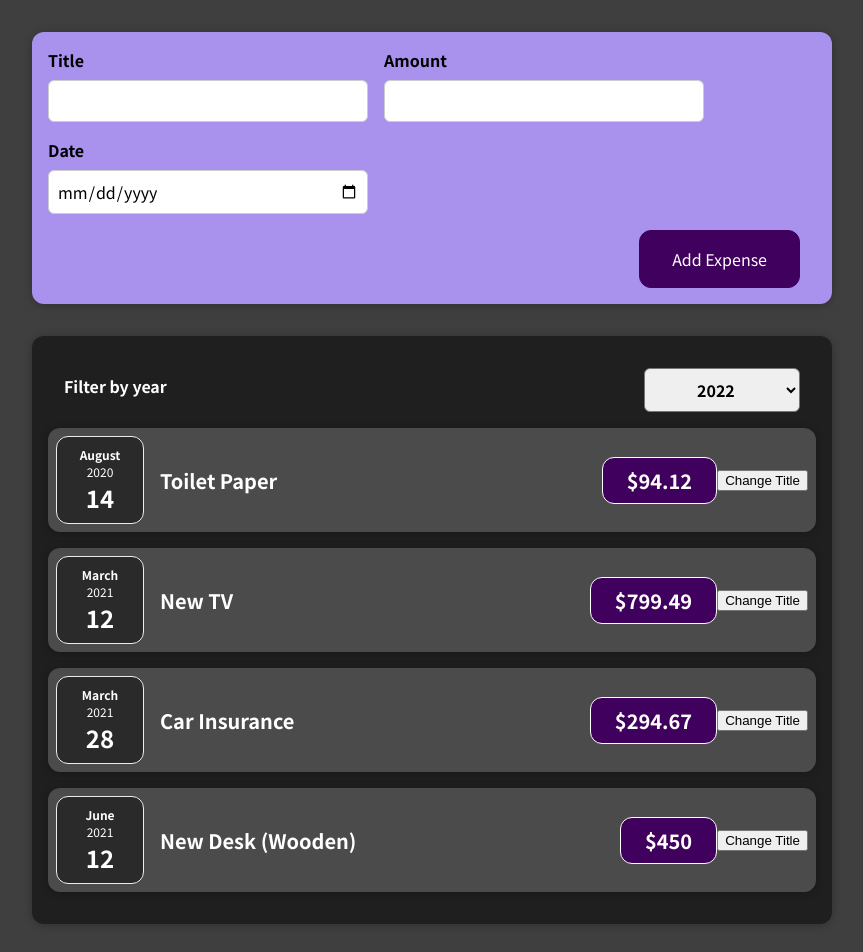
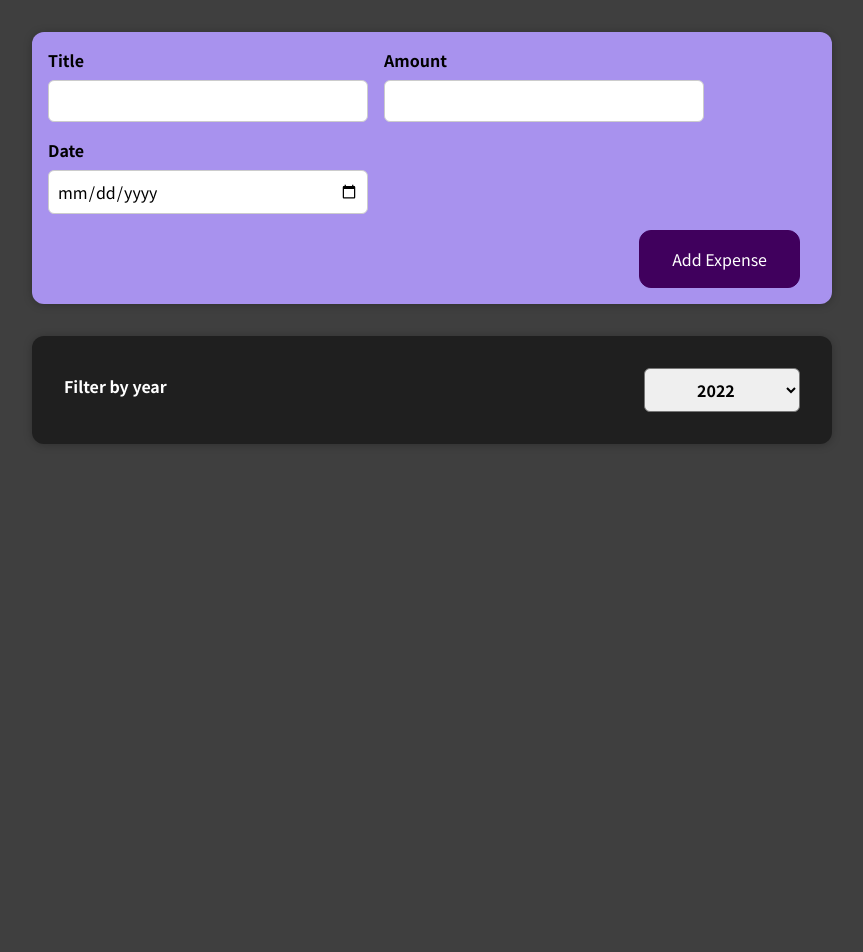
Before and after one commit to BojanMijatovic/Learn-React-step-by-step, a React (Create React App) app in the folder Basic/Working With Components/01-starting-setup/: page / in a window 1280 px wide. Shown: the top 952 px of the page, without its empty margins (208-1071 px from the left). After the commit the page ends 800 px from the top, so only its background shows below. Built offline with nearby package versions, Linux system fonts and the light colour scheme.

Commit message:
work more on App

```diff
--- a/Basic/Working With Components/01-starting-setup/src/App.js
+++ b/Basic/Working With Components/01-starting-setup/src/App.js
@@ -1,35 +1,16 @@
+import { useState } from 'react';
 import Expenses from './components/Expenses/Expenses';
 import NewExpense from './components/NewExpense/NewExpense';
+
+const expensesTest = [];
+
 const App = () => {
-  const expenses = [
-    {
-      id: 'e1',
-      title: 'Toilet Paper',
-      amount: 94.12,
-      date: new Date(2020, 7, 14),
-    },
-    {
-      id: 'e2',
-      title: 'New TV',
-      amount: 799.49,
-      date: new Date(2021, 2, 12),
-    },
-    {
-      id: 'e3',
-      title: 'Car Insurance',
-      amount: 294.67,
-      date: new Date(2021, 2, 28),
-    },
-    {
-      id: 'e4',
-      title: 'New Desk (Wooden)',
-      amount: 450,
-      date: new Date(2021, 5, 12),
-    },
-  ];
+  const [expenses, setExpenses] = useState(expensesTest);
 
   const addExpenseHandler = (expense) => {
-    console.log(`In app JS ${expense.title}`);
+    setExpenses((prevExpenses) => {
+      return [expense, ...prevExpenses];
+    });
   };
 
   return (
--- a/Basic/Working With Components/01-starting-setup/src/components/Expenses/ExpenseItem.js
+++ b/Basic/Working With Components/01-starting-setup/src/components/Expenses/ExpenseItem.js
@@ -13,25 +13,25 @@ const ExpenseItem = (props) => {
   //  React HOOKS!!
   // titleToManage is pointer to props.title (value how is managed)
   //                                                                  props.title is initial value
-  const [titleToManage, setTitle] = useState(props.title);
+  // const [titleToManage, setTitle] = useState(props.title);
 
   //  here create function
   //   name convention is to click function we add Handler on end of name
-  const clickHandler = () => {
-    setTitle('Here is new title from  hook');
-  };
+  // const clickHandler = () => {
+  //   setTitle('Here is new title from  hook');
+  // };
+
+  //  <button onClick={clickHandler}>Change Title</button>;
 
   return (
     <Card className='expense-item'>
       <ExpenseDate date={props.date} />
       <div className='expense-item__description'>
-        <h2>{titleToManage}</h2>
+        <h2>{props.title}</h2>
         <div className='expense-item__price'>${props.amount}</div>
       </div>
-      <button onClick={clickHandler}>Change Title</button>
     </Card>
   );
 };
 
-// Writing More Complex JSX Code
 export default ExpenseItem;
--- a/Basic/Working With Components/01-starting-setup/src/components/Expenses/Expenses.js
+++ b/Basic/Working With Components/01-starting-setup/src/components/Expenses/Expenses.js
@@ -16,27 +16,18 @@ const Expenses = (props) => {
   return (
     <div>
       <Card className='expenses'>
-        <ExpensesFilter showYearHandler={addFilterByYear} />
-        <ExpenseItem
-          title={props.expenses[0].title}
-          amount={props.expenses[0].amount}
-          date={props.expenses[0].date}
+        <ExpensesFilter
+          showYearHandler={addFilterByYear}
+          selected={filteredYear}
         />
-        <ExpenseItem
-          title={props.expenses[1].title}
-          amount={props.expenses[1].amount}
-          date={props.expenses[1].date}
-        />
-        <ExpenseItem
-          title={props.expenses[2].title}
-          amount={props.expenses[2].amount}
-          date={props.expenses[2].date}
-        />
-        <ExpenseItem
-          title={props.expenses[3].title}
-          amount={props.expenses[3].amount}
-          date={props.expenses[3].date}
-        />
+        {props.expenses.map((expense, id) => (
+          <ExpenseItem
+            key={id}
+            title={expense.title}
+            amount={expense.amount}
+            date={expense.date}
+          />
+        ))}
       </Card>
     </div>
   );
--- a/Basic/Working With Components/01-starting-setup/src/components/NewExpense/NewExpense.js
+++ b/Basic/Working With Components/01-starting-setup/src/components/NewExpense/NewExpense.js
@@ -9,6 +9,7 @@ const NewExpense = (props) => {
     };
 
     props.onAddExpense(expenseData);
+    console.log(expenseData);
   };
 
   return (
```
Also changed, not shown: 1 other file (tests, documents, lock files or other folders).
